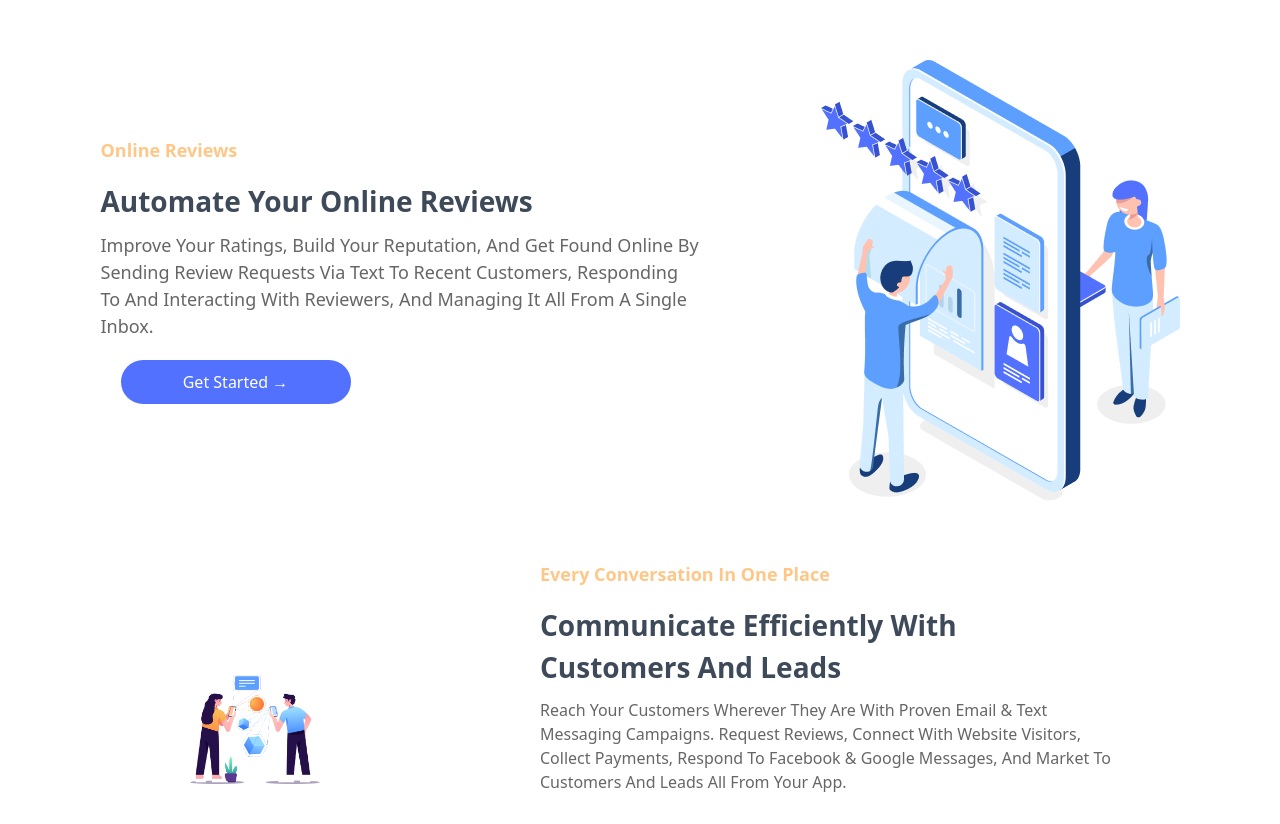
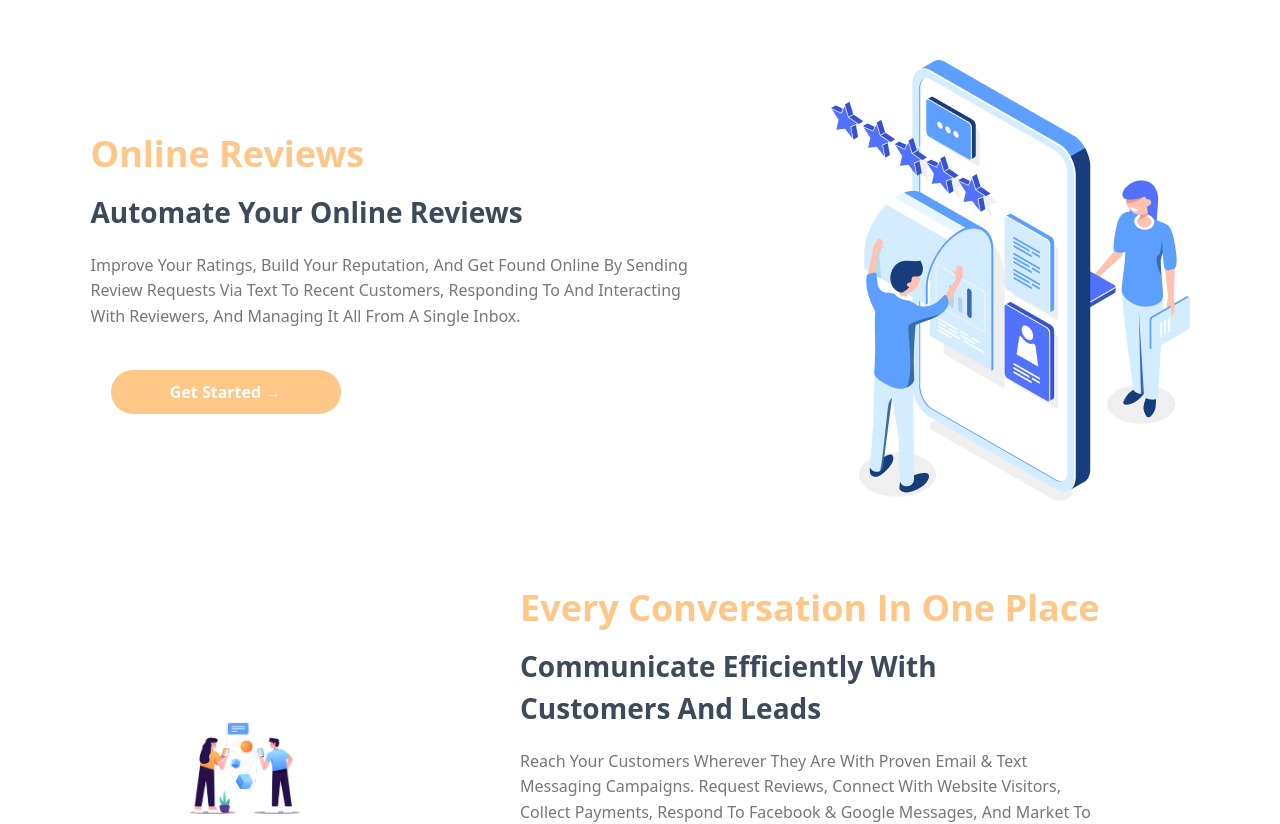
Before and after one commit to nidu003/rev, a Next.js app: page / in a window 1280 px wide. Shown: the part 1760-2584 px from the top of the page. Built offline with nearby package versions, Linux system fonts and the light colour scheme.

Commit message:
update css

```diff
--- a/app/globals.css
+++ b/app/globals.css
@@ -1008,123 +1008,136 @@ button {
 
 
 /*About*/
-.About-container {
+/* Reviews and Communication Containers */
+.reviews-container,
+.communication-container {
   padding: 20px;
   display: flex;
   justify-content: center;
-  margin-bottom: 20px;
-  flex-wrap: wrap; /* Ensure items wrap on smaller screens */
+  margin-bottom: 40px;
 }
 
-.About-content {
+/* Reviews and Communication Content */
+.reviews-content,
+.communication-content {
   display: flex;
-  flex-direction: row;
+  flex-direction: row; /* Horizontal layout for larger screens */
   align-items: center;
-  justify-content: center;
-  flex-wrap: wrap; /* Ensure flex items wrap */
-  width: 100%; /* Full width for content */
+  max-width: 1200px; /* Constrain the width for better readability */
+  width: 100%;
+  justify-content: space-between; /* Space between text and image */
 }
 
-.About-image {
+.reviews-text,
+.communication-text {
+  flex: 1;
   margin-right: 20px;
-  max-width: 100%; /* Ensure image doesn't overflow */
-  height: auto; /* Maintain aspect ratio */
 }
 
-.About-text {
-  flex: 1;
-  margin-left: 20px; /* Adjust margin for spacing */
+.reviews-image img,
+.communication-image img {
+  max-width: 100%;
+  height: auto;
+  object-fit: contain;
 }
 
-.About-container p {
-  font-size: 16px;
+/* Typography */
+.reviews-text h1,
+.communication-text h1 {
+  font-size: 36px;
+  font-weight: 700;
+  color: #FFC787;
+  font-family: 'Open Sans', sans-serif;
+  margin-bottom: 10px;
+}
+
+.reviews-text h2,
+.communication-text h2 {
+  font-size: 28px;
+  font-weight: 700;
+  color: #3E4A59;
   margin-bottom: 20px;
 }
 
-.About-text h1 {
-  font-size: 18px;
-  font-weight: 700;
-  color: #FFC787;
-  font-family: 'Open Sans', sans-serif;
+.reviews-text p,
+.communication-text p {
+  font-size: 16px;
+  margin-bottom: 20px;
+  line-height: 1.6;
+  color: #777777;
 }
 
-.About-text h2 {
-  font-size: 28px;
-  font-weight: 700;
-  color: #3E4A59;
+/* Buttons */
+.button,
+.button2 {
+  padding: 10px 20px;
+  background-color: #FFC787;
+  border: none;
+  color: #ffffff;
+  font-size: 16px;
+  font-weight: bold;
+  cursor: pointer;
+  transition: background-color 0.3s ease;
 }
 
-/* Adjust layout for smaller screens */
+.button:hover,
+.button2:hover {
+  background-color: #3E4A59;
+}
+
+/* Responsive Design */
 @media (max-width: 768px) {
-  .About-container {
-    flex-direction: column;
+  .reviews-content,
+  .communication-content {
+    flex-direction: column; /* Stack vertically on smaller screens */
     align-items: center;
-    width: 100%;
-    padding: 10px;
-  }
-
-  .About-content {
-    flex-direction: column;
-    align-items: center;
-    width: 100%;
-    text-align: center; /* Center text */
-  }
-
-  .About-text {
-    width: 100%;
-    margin-left: 0; /* Remove left margin for mobile */
-    margin-bottom: 20px;
     text-align: center;
   }
 
-  .About-image {
-    width: 80%; /* Image takes 80% of container width */
-    margin: 0 auto 20px auto; /* Center image and add bottom margin */
-    height: auto;
+  .reviews-text,
+  .communication-text {
+    margin-right: 0;
+    margin-bottom: 20px;
   }
 
-  .button, .button2 {
-    width: 80%; /* Buttons take 80% of container width */
-    padding: 10px;
-    font-size: 16px;
-    text-align: center;
-    margin: 10px 0; /* Add space between buttons */
+  .reviews-image img,
+  .communication-image img {
+    width: 80%; /* Responsive width for images */
+    margin-bottom: 20px;
   }
 
   h1 {
-    font-size: 18px; /* Responsive heading size */
+    font-size: 28px; /* Responsive heading sizes */
   }
 
   h2 {
-    font-size: 24px; /* Responsive subheading size */
+    font-size: 24px;
   }
 
-  .About-text p {
-    width: 100%;
-    font-size: 14px; /* Adjusted font size */
+  p {
+    font-size: 14px; /* Adjust paragraph size */
+  }
+
+  .button,
+  .button2 {
+    width: 100%; /* Full width buttons on mobile */
+    padding: 10px;
   }
 }
 
-/* Further adjustments for mobile (max-width: 480px) */
 @media (max-width: 480px) {
-  .About-text h2 {
-    font-size: 20px; /* Further reduce heading size */
+  .reviews-text h1,
+  .communication-text h1 {
+    font-size: 24px; /* Smaller heading size for mobile */
   }
 
-  .About-text h1 {
-    font-size: 16px;
+  .reviews-text h2,
+  .communication-text h2 {
+    font-size: 20px;
   }
 
-  .button, .button2 {
-    width: 100%; /* Full width buttons on small screens */
-  }
-
-  .About-image {
-    width: 100%; /* Full width for image on mobile */
-    margin-bottom: 20px;
-  }
-
-  .About-text p {
-    font-size: 14px;
+  .reviews-image img,
+  .communication-image img {
+    width: 100%; /* Full width images for smaller screens */
   }
 }
```
